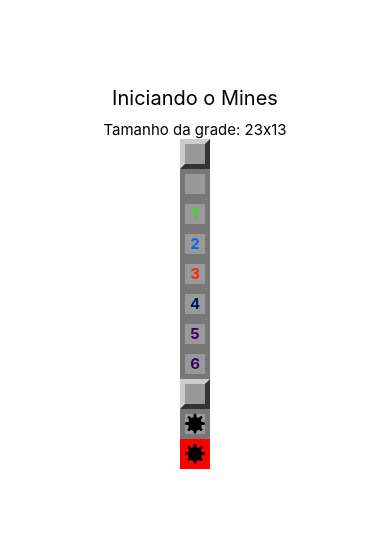
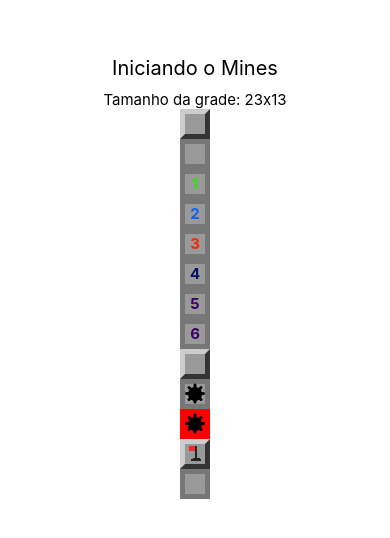
Before and after one commit to adriano-franca/Minas, a React Native app: screen / in a window 390 px wide. Shown: the part 150-688 px from the top of the page. Built offline with nearby package versions, Linux system fonts and the light colour scheme.

Commit message:
componente bandeira

```diff
--- a/App.js
+++ b/App.js
@@ -22,6 +22,8 @@
       <Field mined />
       <Field mined opened />
       <Field mined opened exploded />
+      <Field flagged />
+      <Field flagged opened />
       <StatusBar style="auto" />
     </SafeAreaView>
     )
--- a/src/components/Field.js
+++ b/src/components/Field.js
@@ -2,14 +2,16 @@
 import { SafeAreaView, StyleSheet, Text } from 'react-native'
 import params from '../params'
 import Mine from './Mine'
+import Flag from './Flag'
 
 export default props => {
-    const { mined, opened, nearMines, exploded } = props
+    const { mined, opened, nearMines, exploded, flagged } = props
 
     const styleField = [styles.field]
     if(opened) styleField.push(styles.opened)
     if(exploded) styleField.push(styles.exploded)
-    if (styleField.length === 1) styleField.push(styles.regular)
+    if(flagged) styleField.push(styles.flagged)
+    if (!opened && !exploded) styleField.push(styles.regular)
 
     let color = null
     if(nearMines > 0){
@@ -25,6 +27,7 @@
             {!mined && opened && nearMines > 0 ? <Text style={[styles.label, {color : color}]}>
                 {nearMines}</Text> : false }
             {mined && opened ? <Mine /> : false}
+            {flagged && !opened ? <Flag /> : false}
         </SafeAreaView>
     )
 }
--- /dev/null
+++ b/src/components/Flag.js
@@ -0,0 +1,72 @@
+import React from 'react'
+import { SafeAreaView, StyleSheet, View } from 'react-native'
+
+export default props => {
+    return (
+        <SafeAreaView style={styles.container}>
+            <View style={[styles.flagpole, props.bigger ? styles.flagpoleBigger : null]} />
+            <View style={[styles.flag, props.bigger ? styles.flagBigger : null]} />
+            <View style={[styles.base1, props.bigger ? styles.base1Bigger : null]} />
+            <View style={[styles.base2, props.bigger ? styles.base2Bigger : null]} />
+        </SafeAreaView>
+    )
+}
+
+const styles = StyleSheet.create({
+    container:{
+        marginTop: 2
+    },
+    flagpole:{
+        position: 'absolute',
+        height: 14,
+        width: 2,
+        backgroundColor: '#222',
+        marginLeft: 10
+    },
+    flag:{
+        position: 'absolute',
+        height: 5,
+        width: 6,
+        backgroundColor: '#F22',
+        marginLeft: 4,
+
+    },
+    base1:{
+        position: 'absolute',
+        height: 2,
+        width: 7,
+        backgroundColor: '#222',
+        marginLeft: 8,
+        marginTop: 12
+    },
+    base2:{
+        position: 'absolute',
+        height: 2,
+        width: 10,
+        backgroundColor: '#222',
+        marginLeft: 6,
+        marginTop: 13
+    },
+    flagpoleBigger:{
+        height: 28,
+        width: 4,
+        marginLeft: 16
+    },
+    flagBigger:{
+        height: 10,
+        width: 14,
+        marginLeft: 3,
+    },
+    base1Bigger:{
+        height: 4,
+        width: 12,
+        marginLeft: 12,
+        marginTop: 20
+    },
+    base2Bigger:{
+        height: 4,
+        width: 20,
+        marginLeft: 8,
+        marginTop: 24
+    }
+})
```
